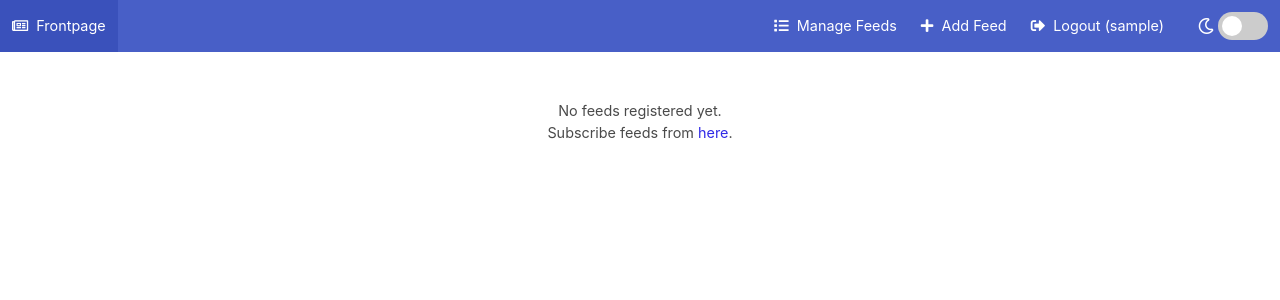
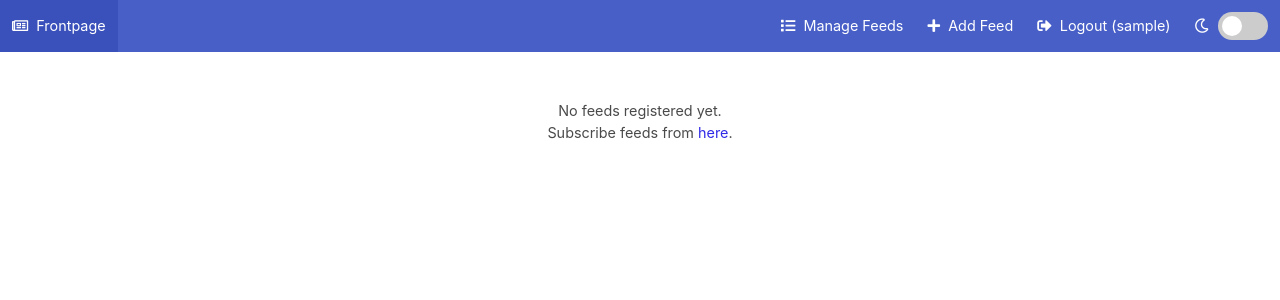
Before and after one commit to tomofumikitano/frontpage, a Django app: page /feeds/ in a window 1280 px wide. Shown: the top 300 px of the page. Run offline with Django 3.2, Linux system fonts and the light colour scheme; the visitor is signed in with stand-in values (Sample User, id 1); data that the repository does not hold is empty.

Commit message:
Fixed layout around dark theme toggle switch

```diff
--- a/app/feeds/static/feeds/css/style.css
+++ b/app/feeds/static/feeds/css/style.css
@@ -395,15 +395,13 @@ td.date-published {
 .theme-switch-wrapper {
   display: flex;
   align-items: center; }
-  .theme-switch-wrapper em {
-    margin-left: 10px;
-    font-size: 1rem; }
 
 .theme-switch {
   display: inline-block;
   height: 30px;
   width: 50px;
-  position: relative; }
+  position: relative;
+  margin-left: 5px; }
 
 .theme-switch input {
   display: none; }
@@ -441,3 +439,5 @@ input:checked + .slider:before {
 
 .slider.round:before {
   border-radius: 50%; }
+
+/*# sourceMappingURL=style.css.map */
--- a/app/feeds/templates/feeds/_navbar.html
+++ b/app/feeds/templates/feeds/_navbar.html
@@ -42,15 +42,13 @@
 				</a>
 			{% endif %}
 
-
 			<div class="theme-switch-wrapper navbar-item">
-				<em><i class="far fa-moon"></i></em>&nbsp;
+				<i class="far fa-moon"></i>&nbsp;
 				<label class="theme-switch" for="checkbox">
 						<input type="checkbox" id="checkbox" />
 						<div class="slider round"></div>
 				</label>
 			</div>
-
 		</div>
 
 	</div>
--- a/app/sass/mystyles.scss
+++ b/app/sass/mystyles.scss
@@ -97,10 +97,6 @@ td.date-published {
 .theme-switch-wrapper {
     display: flex;
     align-items: center;
-    em {
-        margin-left: 10px;
-        font-size: 1rem;
-    }
 }
 
 .theme-switch {
@@ -108,6 +104,7 @@ td.date-published {
     height: 30px;
     width: 50px;
     position: relative;
+		margin-left: 5px;
 }
 
 .theme-switch input {
```
Also changed, not shown: 1 other file.
